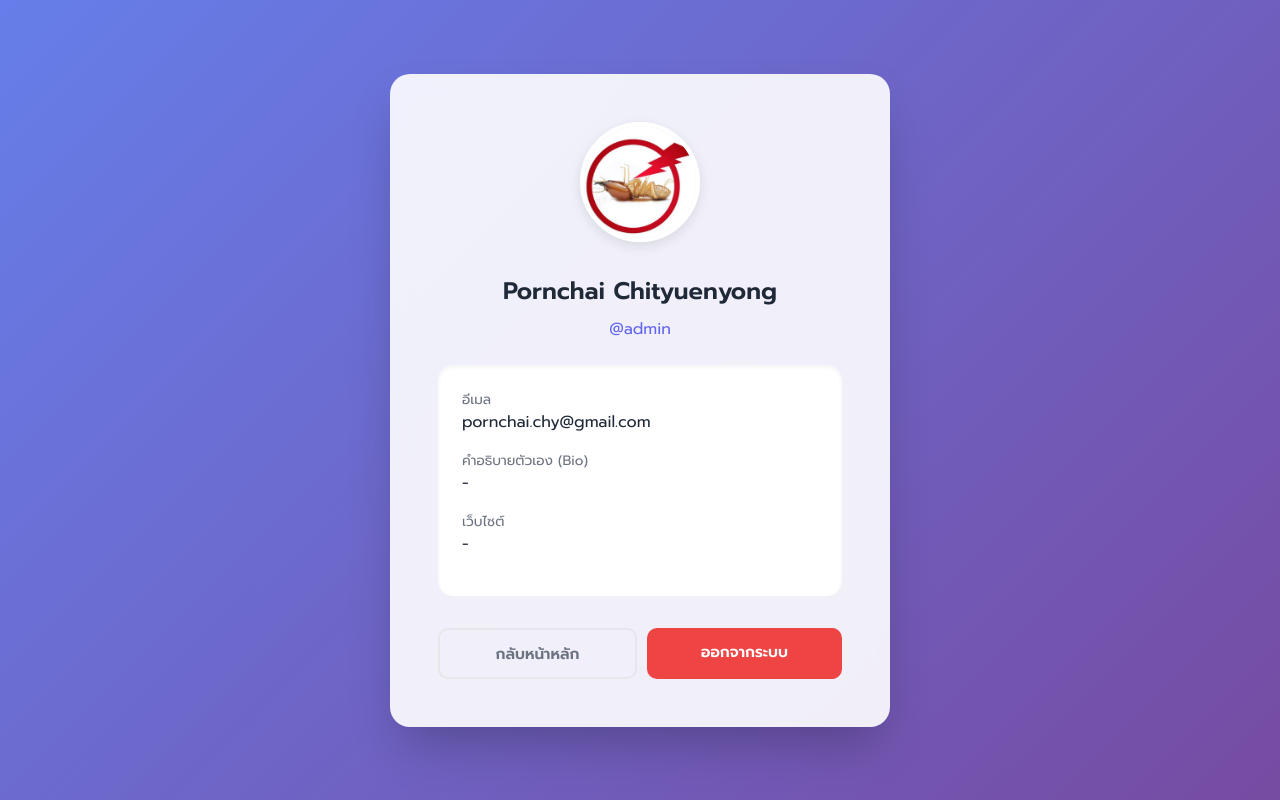
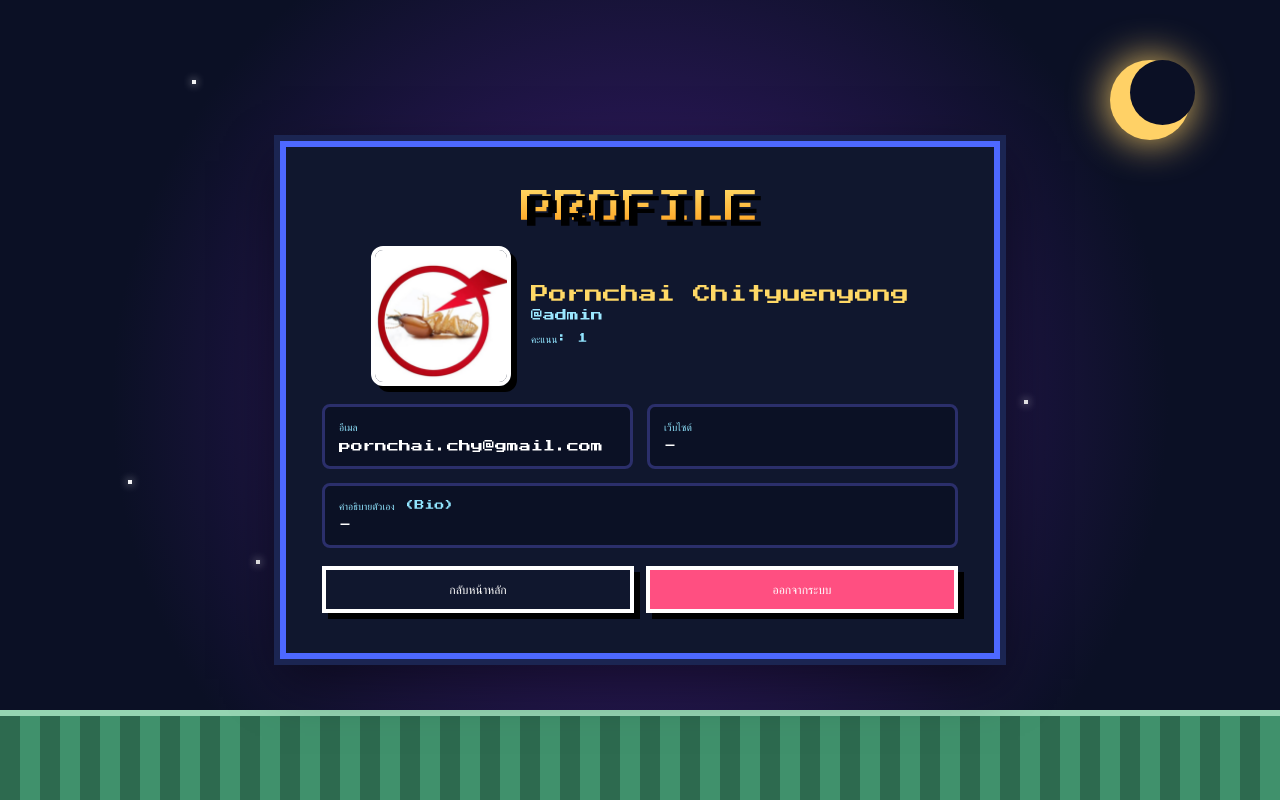
Before and after one commit to biggujp/full-stack, a Django app: page /profile/ in a window 1280 px wide. Run offline with Django 5.2, Linux system fonts and the light colour scheme; a user stored in the database is signed in; data comes from the database, SQL or seed files in the repository; both versions use the stored data as it was after the commit.

Commit message:
fix profile

```diff
--- a/BaanSaiJai/myapp/templates/about.html
+++ b/BaanSaiJai/myapp/templates/about.html
@@ -3,7 +3,7 @@
 <head>
 <meta charset="UTF-8">
 <meta name="viewport" content="width=device-width, initial-scale=1.0">
-<title>About Us - Incident Center</title>
+<title>About us- BaanSaiJai</title>
 
 <style>
 @import url('https://fonts.googleapis.com/css2?family=Press+Start+2P&display=swap');
--- a/BaanSaiJai/myapp/templates/allproducts.html
+++ b/BaanSaiJai/myapp/templates/allproducts.html
@@ -3,7 +3,7 @@
 <head>
 <meta charset="UTF-8">
 <meta name="viewport" content="width=device-width, initial-scale=1.0">
-<title>รายการสินค้า</title>
+<title>Products - BaanSaiJai</title>
 
 <style>
 @import url('https://fonts.googleapis.com/css2?family=Press+Start+2P&display=swap');
--- a/BaanSaiJai/myapp/templates/home.html
+++ b/BaanSaiJai/myapp/templates/home.html
@@ -4,7 +4,7 @@
 <head>
 <meta charset="UTF-8">
 <meta name="viewport" content="width=device-width, initial-scale=1.0">
-<title>BaanSaiJai</title>
+<title>Home - BaanSaiJai</title>
 
 <style>
 @import url('https://fonts.googleapis.com/css2?family=Press+Start+2P&display=swap');
--- a/BaanSaiJai/myapp/templates/products.html
+++ b/BaanSaiJai/myapp/templates/products.html
@@ -3,7 +3,7 @@
 <head>
 <meta charset="UTF-8">
 <meta name="viewport" content="width=device-width, initial-scale=1.0">
-<title>{{ product.title }}</title>
+<title>{{ product.title }} - BaanSaiJai</title>
 
 <style>
 @import url('https://fonts.googleapis.com/css2?family=Press+Start+2P&display=swap');
--- a/BaanSaiJai/myapp/templates/profile.html
+++ b/BaanSaiJai/myapp/templates/profile.html
@@ -3,137 +3,121 @@
 <head>
    <meta charset="UTF-8">
    <meta name="viewport" content="width=device-width, initial-scale=1.0">
-   <title>โปรไฟล์ของฉัน - Profile</title>
-   <!-- Google Fonts -->
-   <link href="https://fonts.googleapis.com/css2?family=Prompt:wght@300;400;600&display=swap" rel="stylesheet">
+    <title>Profile - BaanSaiJai</title>
+   <link href="https://fonts.googleapis.com/css2?family=Press+Start+2P&display=swap" rel="stylesheet">
    <style>
-       :root {
-           --primary: #6366f1;
-           --primary-hover: #4f46e5;
-           --bg-gradient: linear-gradient(135deg, #667eea 0%, #764ba2 100%);
-           --glass-bg: rgba(255, 255, 255, 0.9);
-           --text-main: #1f2937;
-           --text-muted: #6b7280;
-       }
+   *{box-sizing:border-box;margin:0;padding:0}
+   body{
+       font-family:'Press Start 2P', cursive;
+       min-height:100vh;
+       display:flex;
+       justify-content:center;
+       align-items:center;
+       overflow:hidden;
+       background:
+           radial-gradient(circle at center,
+           #3f1d78 0%,
+           #0b1025 70%);
+       color:#fff;
+   }
 
+   /* Stars */
+   .stars{position:fixed;width:100%;height:100%;overflow:hidden}
+   .star{position:absolute;width:4px;height:4px;background:#fff;box-shadow:0 0 8px #fff;animation:blink 2s infinite alternate}
+   @keyframes blink{from{opacity:.2}to{opacity:1}}
 
-       * { box-sizing: border-box; margin: 0; padding: 0; }
-       body {
-           font-family: 'Prompt', sans-serif;
-           background: var(--bg-gradient);
-           min-height: 100vh;
-           display: flex;
-           justify-content: center;
-           align-items: center;
-           padding: 20px;
-       }
+   /* Moon */
+   .moon{position:absolute;top:60px;right:90px;width:80px;height:80px;background:#ffd166;border-radius:50%;box-shadow:0 0 40px #ffd166}
+   .moon:before{content:"";position:absolute;width:65px;height:65px;background:#0b1025;border-radius:50%;left:20px;top:0}
 
+   /* Card */
+   .card{position:relative;text-align:center;padding:40px 36px;background:#10172e;border:6px solid #4d68ff;box-shadow:0 0 0 6px #1b2552,0 20px 50px rgba(0,0,0,.5);z-index:2;width:min(720px,92%)}
 
-       .profile-container {
-           background: var(--glass-bg);
-           backdrop-filter: blur(10px);
-           padding: 3rem;
-           border-radius: 20px;
-           box-shadow: 0 25px 50px -12px rgba(0, 0, 0, 0.25);
-           width: 100%;
-           max-width: 500px;
-           text-align: center;
-           animation: slideUp 0.6s ease-out;
-       }
+   .title{font-size:34px;line-height:1.2;background:linear-gradient(#ffd966,#ff9f1c);-webkit-background-clip:text;-webkit-text-fill-color:transparent;text-shadow:6px 6px #000;margin-bottom:18px}
+   .subtitle{color:#9be7ff;font-size:12px;margin-bottom:18px}
 
+   .profile-top{display:flex;align-items:center;gap:20px;justify-content:center;margin-bottom:18px}
+   .avatar{width:140px;height:140px;border-radius:12px;object-fit:cover;border:4px solid #fff;box-shadow:6px 6px #000}
+   .meta{display:flex;flex-direction:column;align-items:flex-start;gap:6px}
+   .name{font-size:18px;color:#ffd966}
+   .username{color:#9be7ff;font-size:12px}
 
-       @keyframes slideUp {
-           from { opacity: 0; transform: translateY(30px); }
-           to { opacity: 1; transform: translateY(0); }
-       }
+   .info-grid{display:grid;grid-template-columns:1fr 1fr;gap:14px;margin-top:14px}
+   .info-card{background:#0b1125;padding:14px;border:3px solid #2b2f6b;border-radius:8px;text-align:left}
+   .info-label{font-size:10px;color:#91e5ff;display:block;margin-bottom:6px}
+   .info-value{font-size:12px;color:#fff}
 
+   .btn-group{display:flex;gap:12px;margin-top:18px}
+   .btn{flex:1;padding:12px 10px;text-decoration:none;color:#fff;border:4px solid #fff;box-shadow:6px 6px #000;font-size:12px}
+   .btn-outline{background:#10172e}
+   .btn-logout{background:#ff4f81}
 
-       .avatar {
-           width: 120px;
-           height: 120px;
-           border-radius: 50%;
-           object-fit: cover;
-           border: 4px solid white;
-           box-shadow: 0 4px 12px rgba(0,0,0,0.1);
-           margin-bottom: 1.5rem;
-       }
+   .ground{position:absolute;bottom:0;width:100%;height:90px;background:repeating-linear-gradient(90deg,#2d6a4f 0 20px,#40916c 20px 40px);border-top:6px solid #95d5b2}
 
-
-       h2 { color: var(--text-main); margin-bottom: 0.5rem; font-weight: 600; }
-       .username { color: var(--primary); font-weight: 500; margin-bottom: 1.5rem; }
-
-       .info-card {
-           background: white;
-           padding: 1.5rem;
-           border-radius: 15px;
-           text-align: left;
-           margin-bottom: 2rem;
-           box-shadow: inset 0 2px 4px rgba(0,0,0,0.05);
-       }
-
-
-       .info-item { margin-bottom: 1rem; }
-       .info-label { font-size: 0.85rem; color: var(--text-muted); display: block; }
-       .info-value { font-size: 1rem; color: var(--text-main); font-weight: 500; }
-
-
-       .btn-group { display: flex; gap: 10px; }
-       .btn {
-           flex: 1;
-           padding: 12px;
-           border-radius: 10px;
-           text-decoration: none;
-           font-weight: 600;
-           font-size: 0.95rem;
-           transition: all 0.2s;
-           text-align: center;
-       }
-
-
-       .btn-primary { background: var(--primary); color: white; }
-       .btn-primary:hover { background: var(--primary-hover); transform: translateY(-2px); }
-
-       .btn-outline { border: 2px solid #e5e7eb; color: var(--text-muted); }
-       .btn-outline:hover { background: #f9fafb; color: var(--text-main); }
+   @media(max-width:768px){
+       .card{padding:30px 20px}
+       .title{font-size:22px}
+       .avatar{width:100px;height:100px}
+       .info-grid{grid-template-columns:1fr}
+       .name{font-size:14px}
+   }
    </style>
 </head>
 <body>
 
+<div class="stars">
+    <div class="star" style="top:10%;left:15%"></div>
+    <div class="star" style="top:20%;left:70%"></div>
+    <div class="star" style="top:30%;left:40%"></div>
+    <div class="star" style="top:50%;left:80%"></div>
+    <div class="star" style="top:70%;left:20%"></div>
+    <div class="star" style="top:80%;left:60%"></div>
+    <div class="star" style="top:15%;left:90%"></div>
+    <div class="star" style="top:60%;left:10%"></div>
+ </div>
 
-<div class="profile-container">
-    {% if member.avatar %}
-        <img src="{{ member.avatar.url }}" class="avatar" alt="Avatar">
-    {% else %}
-        <img src="https://www.gravatar.com/avatar/?s=120&d=identicon"
-            class="avatar"
-            alt="Avatar">
-    {% endif %}
-   <h2>{{ member.name|default:"ยังไม่ได้ตั้งชื่อ" }}</h2>
-   <p class="username">@{{ member.user }}</p>
+<div class="moon"></div>
 
+<div class="card">
+    <div class="title">PROFILE</div>
 
-   <div class="info-card">
-       <div class="info-item">
-           <span class="info-label">อีเมล</span>
-           <span class="info-value">{{ member.email }}</span>
-       </div>
-       <div class="info-item">
-           <span class="info-label">คำอธิบายตัวเอง (Bio)</span>
-           <span class="info-value">{{ member.bio|default:"-" }}</span>
-       </div>
-       <div class="info-item">
-           <span class="info-label">เว็บไซต์</span>
-           <span class="info-value">{{ member.website|default:"-" }}</span>
-       </div>
-   </div>
+    <div class="profile-top">
+        {% if member.avatar %}
+            <img src="{{ member.avatar.url }}" class="avatar" alt="Avatar">
+        {% else %}
+            <img src="https://www.gravatar.com/avatar/?s=240&d=identicon" class="avatar" alt="Avatar">
+        {% endif %}
 
+        <div class="meta">
+            <div class="name">{{ member.name|default:"ยังไม่ได้ตั้งชื่อ" }}</div>
+            <div class="username">@{{ member.user }}</div>
+            <div style="margin-top:6px;font-size:10px;color:#91e5ff">คะแนน: {{ member.point }}</div>
+        </div>
+    </div>
 
-   <div class="btn-group">
-       <a href="{% url 'home' %}" class="btn btn-outline">กลับหน้าหลัก</a>
-       <a href="{% url 'logout' %}" class="btn btn-primary" style="background: #ef4444;">ออกจากระบบ</a>
-   </div>
+    <div class="info-grid">
+        <div class="info-card">
+            <span class="info-label">อีเมล</span>
+            <div class="info-value">{{ member.email|default:"-" }}</div>
+        </div>
+        <div class="info-card">
+            <span class="info-label">เว็บไซต์</span>
+            <div class="info-value">{{ member.website|default:"-" }}</div>
+        </div>
+        <div class="info-card" style="grid-column:1 / -1">
+            <span class="info-label">คำอธิบายตัวเอง (Bio)</span>
+            <div class="info-value">{{ member.bio|default:"-" }}</div>
+        </div>
+    </div>
+
+    <div class="btn-group">
+        <a href="{% url 'home' %}" class="btn btn-outline">กลับหน้าหลัก</a>
+        <a href="{% url 'logout' %}" class="btn btn-logout">ออกจากระบบ</a>
+    </div>
+
 </div>
 
+<div class="ground"></div>
 
 </body>
 </html>
```
Also changed, not shown: BaanSaiJai/db.sqlite3, BaanSaiJai/media/avatars/ChatGPT_Image_31_พ.ค._2569_10_13_02.png (added).
